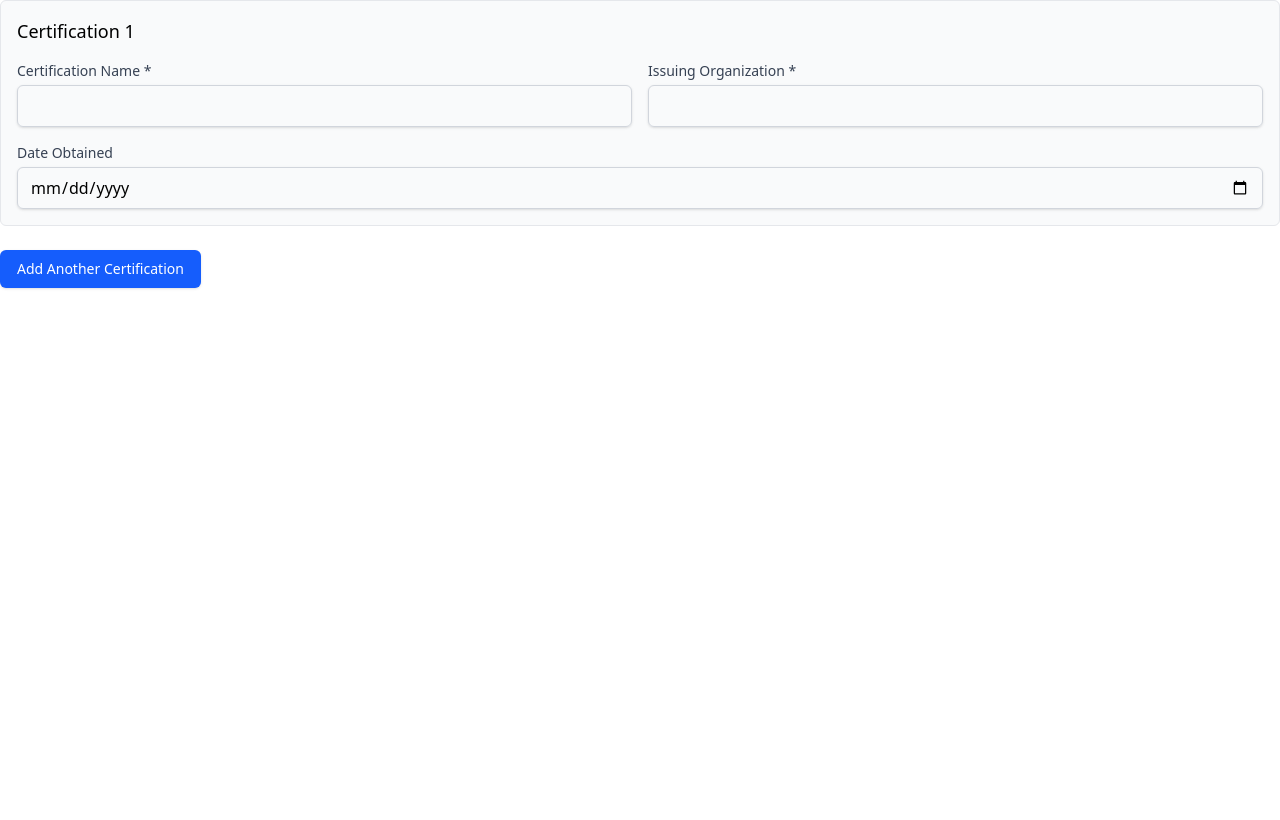
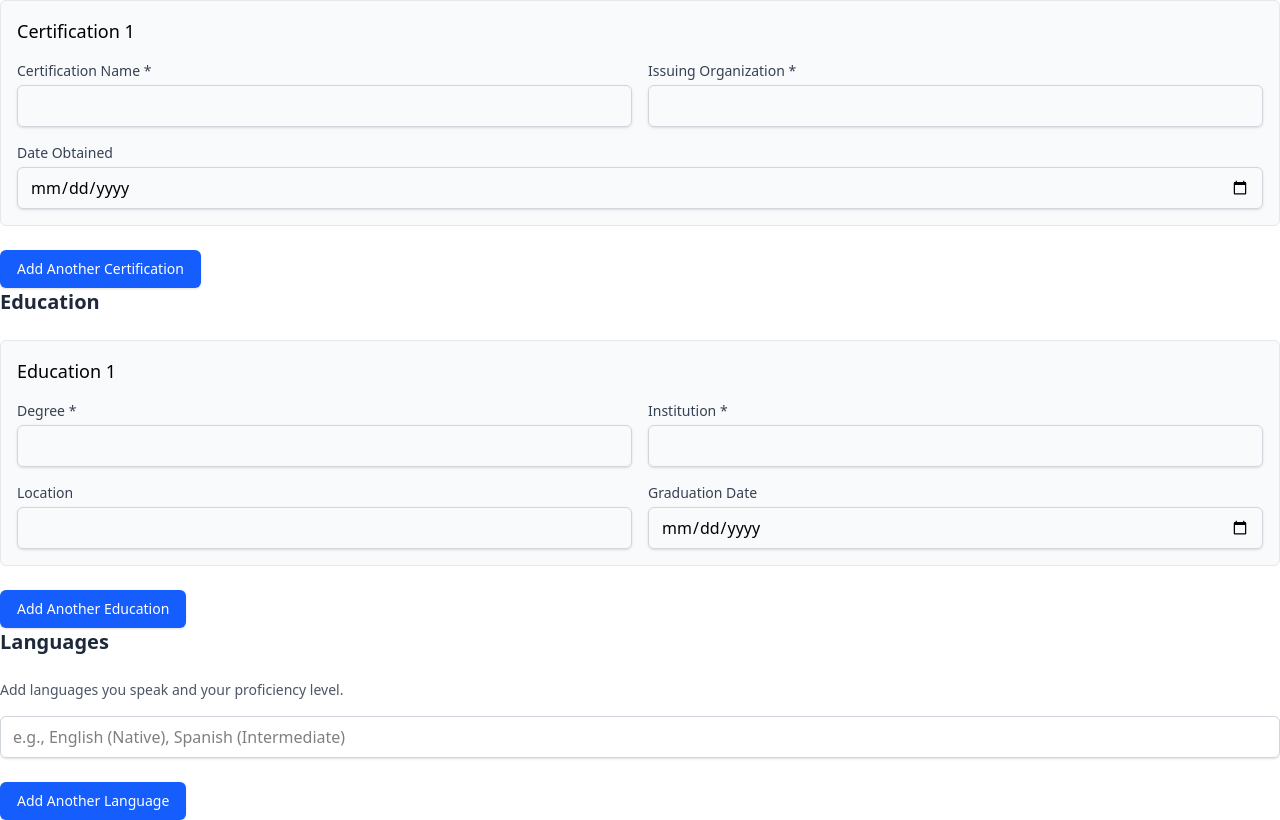
Before and after one commit to saroj18/job_hunter, a React (Vite) app in the folder client/: page /resume in a window 1280 px wide. Shown: the part 450-1270 px from the top of the page. Before the commit the page ends 800 px from the top, so only its background shows below. Built offline with nearby package versions, Linux system fonts and the light colour scheme.

Commit message:
eduaction and langauage done

```diff
--- /dev/null
+++ b/client/src/components/multi-step-form/education.tsx
@@ -0,0 +1,159 @@
+import { useState } from "react";
+import type { ResumeData, Education } from "../../types/resume";
+
+interface EducationStepProps {
+  data: ResumeData;
+  updateData: (data: Partial<ResumeData>) => void;
+}
+
+const EducationStep = ({ data, updateData }: EducationStepProps) => {
+  const [educations, setEducations] = useState<Education[]>(
+    data.education.length
+      ? data.education
+      : [
+          {
+            degree: "",
+            institution: "",
+            location: "",
+            graduationDate: "",
+          },
+        ]
+  );
+
+  const handleEducationChange = (
+    index: number,
+    field: keyof Education,
+    value: string
+  ) => {
+    const updatedEducations = [...educations];
+    updatedEducations[index] = {
+      ...updatedEducations[index],
+      [field]: value,
+    };
+
+    setEducations(updatedEducations);
+    updateData({ education: updatedEducations });
+  };
+
+  const addEducation = () => {
+    setEducations([
+      ...educations,
+      {
+        degree: "",
+        institution: "",
+        location: "",
+        graduationDate: "",
+      },
+    ]);
+  };
+
+  const removeEducation = (index: number) => {
+    if (educations.length > 1) {
+      const updatedEducations = educations.filter((_, i) => i !== index);
+      setEducations(updatedEducations);
+      updateData({ education: updatedEducations });
+    }
+  };
+
+  return (
+    <div className="space-y-6">
+      <h2 className="text-xl font-semibold text-gray-800">Education</h2>
+
+      {educations.map((education, index) => (
+        <div
+          key={index}
+          className="p-4 border border-gray-200 rounded-md bg-gray-50"
+        >
+          <div className="flex justify-between items-center mb-4">
+            <h3 className="text-lg font-medium">Education {index + 1}</h3>
+            {educations.length > 1 && (
+              <button
+                type="button"
+                onClick={() => removeEducation(index)}
+                className="text-red-600 hover:text-red-800"
+              >
+                Remove
+              </button>
+            )}
+          </div>
+
+          <div className="grid grid-cols-1 md:grid-cols-2 gap-4 mb-4">
+            <div>
+              <label className="block text-sm font-medium text-gray-700 mb-1">
+                Degree *
+              </label>
+              <input
+                type="text"
+                value={education.degree}
+                onChange={(e) =>
+                  handleEducationChange(index, "degree", e.target.value)
+                }
+                className="w-full px-3 py-2 border border-gray-300 rounded-md shadow-sm focus:outline-none focus:ring-blue-500 focus:border-blue-500"
+                required
+              />
+            </div>
+
+            <div>
+              <label className="block text-sm font-medium text-gray-700 mb-1">
+                Institution *
+              </label>
+              <input
+                type="text"
+                value={education.institution}
+                onChange={(e) =>
+                  handleEducationChange(index, "institution", e.target.value)
+                }
+                className="w-full px-3 py-2 border border-gray-300 rounded-md shadow-sm focus:outline-none focus:ring-blue-500 focus:border-blue-500"
+                required
+              />
+            </div>
+          </div>
+
+          <div className="grid grid-cols-1 md:grid-cols-2 gap-4">
+            <div>
+              <label className="block text-sm font-medium text-gray-700 mb-1">
+                Location
+              </label>
+              <input
+                type="text"
+                value={education.location}
+                onChange={(e) =>
+                  handleEducationChange(index, "location", e.target.value)
+                }
+                className="w-full px-3 py-2 border border-gray-300 rounded-md shadow-sm focus:outline-none focus:ring-blue-500 focus:border-blue-500"
+              />
+            </div>
+
+            <div>
+              <label className="block text-sm font-medium text-gray-700 mb-1">
+                Graduation Date
+              </label>
+              <input
+                type="date"
+                value={
+                  typeof education.graduationDate === "string"
+                    ? education.graduationDate
+                    : ""
+                }
+                onChange={(e) =>
+                  handleEducationChange(index, "graduationDate", e.target.value)
+                }
+                className="w-full px-3 py-2 border border-gray-300 rounded-md shadow-sm focus:outline-none focus:ring-blue-500 focus:border-blue-500"
+              />
+            </div>
+          </div>
+        </div>
+      ))}
+
+      <button
+        type="button"
+        onClick={addEducation}
+        className="inline-flex items-center px-4 py-2 border border-transparent text-sm font-medium rounded-md shadow-sm text-white bg-blue-600 hover:bg-blue-700 focus:outline-none focus:ring-2 focus:ring-offset-2 focus:ring-blue-500"
+      >
+        Add Another Education
+      </button>
+    </div>
+  );
+};
+
+export default EducationStep;
--- /dev/null
+++ b/client/src/components/multi-step-form/language.tsx
@@ -0,0 +1,65 @@
+import { useState } from "react"
+import type { ResumeData } from "../../types/resume"
+
+interface LanguagesStepProps {
+  data: ResumeData
+  updateData: (data: Partial<ResumeData>) => void
+}
+
+const LanguagesStep = ({ data, updateData }: LanguagesStepProps) => {
+  const [languages, setLanguages] = useState<string[]>(data.languages.length ? data.languages : [""])
+
+  const handleLanguageChange = (index: number, value: string) => {
+    const updatedLanguages = [...languages]
+    updatedLanguages[index] = value
+
+    setLanguages(updatedLanguages)
+    updateData({ languages: updatedLanguages.filter((language) => language.trim() !== "") })
+  }
+
+  const addLanguage = () => {
+    setLanguages([...languages, ""])
+  }
+
+  const removeLanguage = (index: number) => {
+    if (languages.length > 1) {
+      const updatedLanguages = languages.filter((_, i) => i !== index)
+      setLanguages(updatedLanguages)
+      updateData({ languages: updatedLanguages.filter((language) => language.trim() !== "") })
+    }
+  }
+
+  return (
+    <div className="space-y-6">
+      <h2 className="text-xl font-semibold text-gray-800">Languages</h2>
+      <p className="text-sm text-gray-600 mb-4">Add languages you speak and your proficiency level.</p>
+
+      {languages.map((language, index) => (
+        <div key={index} className="flex items-center space-x-2">
+          <input
+            type="text"
+            value={language}
+            onChange={(e) => handleLanguageChange(index, e.target.value)}
+            placeholder="e.g., English (Native), Spanish (Intermediate)"
+            className="flex-1 px-3 py-2 border border-gray-300 rounded-md shadow-sm focus:outline-none focus:ring-blue-500 focus:border-blue-500"
+          />
+          {languages.length > 1 && (
+            <button type="button" onClick={() => removeLanguage(index)} className="text-red-600 hover:text-red-800">
+              Remove
+            </button>
+          )}
+        </div>
+      ))}
+
+      <button
+        type="button"
+        onClick={addLanguage}
+        className="inline-flex items-center px-4 py-2 border border-transparent text-sm font-medium rounded-md shadow-sm text-white bg-blue-600 hover:bg-blue-700 focus:outline-none focus:ring-2 focus:ring-offset-2 focus:ring-blue-500"
+      >
+        Add Another Language
+      </button>
+    </div>
+  )
+}
+
+export default LanguagesStep
--- a/client/src/pages/resume-builder.tsx
+++ b/client/src/pages/resume-builder.tsx
@@ -2,6 +2,8 @@ import { useState } from "react";
 import InfoStep from "../components/multi-step-form/info-step";
 import type { ResumeData } from "../types/resume";
 import CertificationsStep from "../components/multi-step-form/certification";
+import EducationStep from "../components/multi-step-form/Education";
+import LanguagesStep from "../components/multi-step-form/language";
 
 const initialFormData: ResumeData = {
   title: "",
@@ -54,6 +56,8 @@ function ResumeBuilder() {
       ResumeBuilder
       <InfoStep data={formData} updateData={updateFormData} />
       <CertificationsStep data={formData} updateData={updateFormData} />
+      <EducationStep data={formData} updateData={updateFormData} />
+      <LanguagesStep data={formData} updateData={updateFormData} />
     </div>
   );
 }
```
